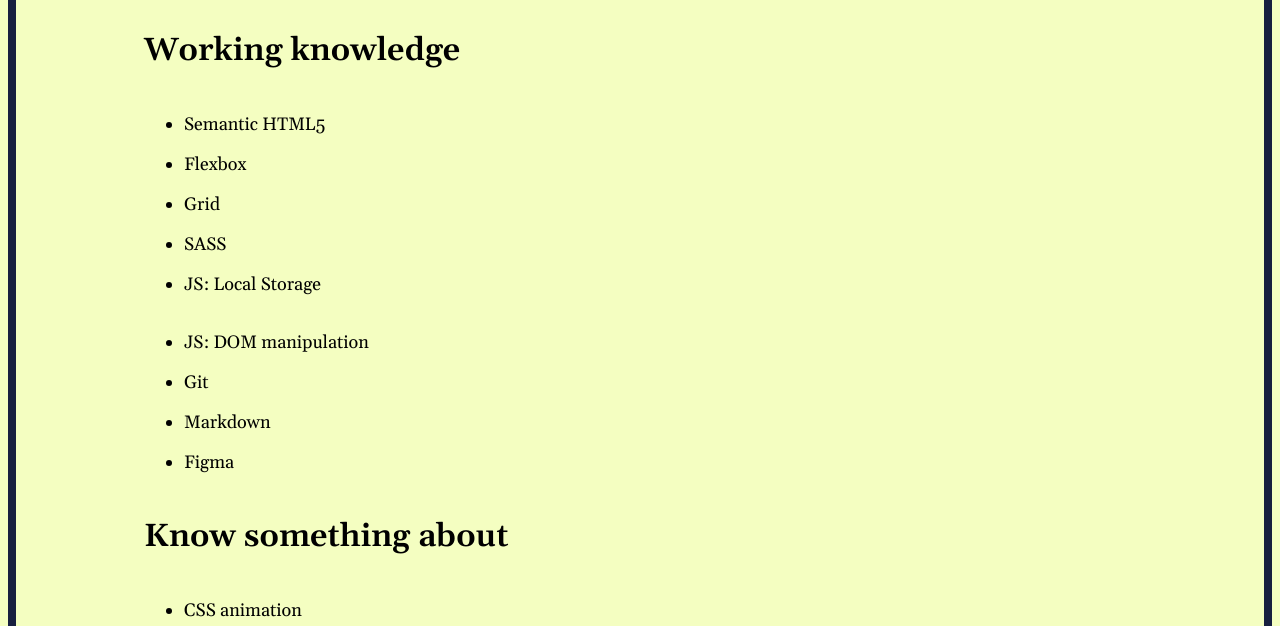
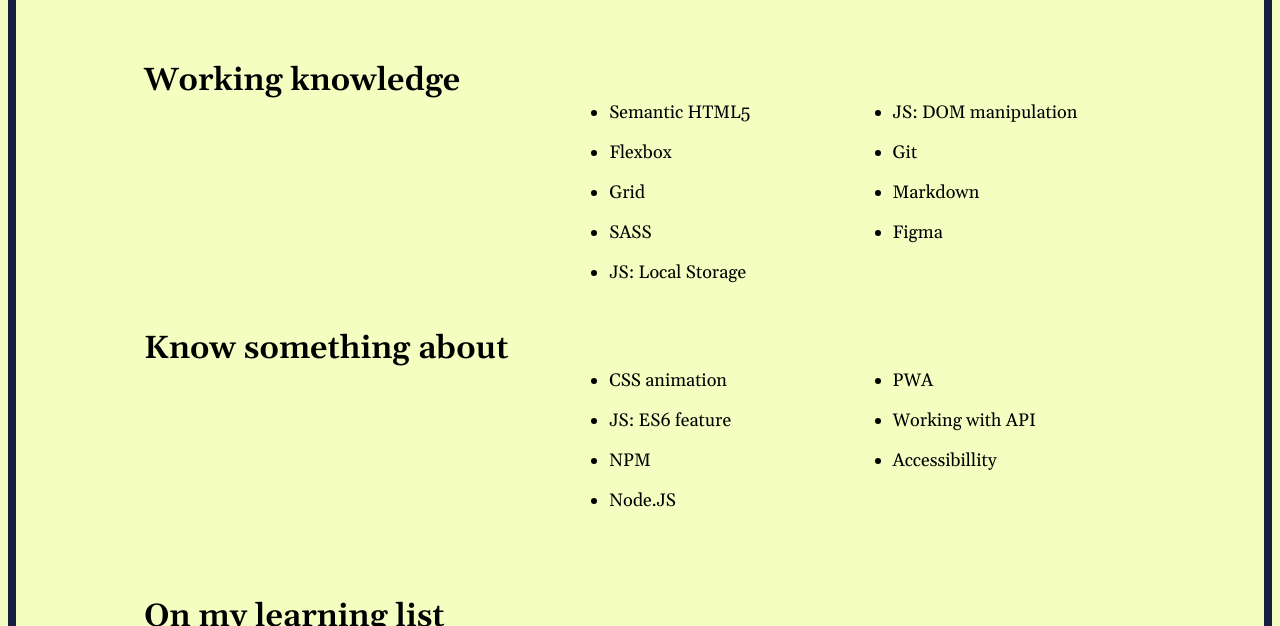
Before and after one commit to Dekstryn/dekstryn.github.io, a website: page src/content/index.html in a window 1280 px wide. Shown: the part 676-1302 px from the top of the page. Drawn offline with nearby package versions, Linux system fonts and the light colour scheme; files that its build step writes are made by us from their sources.

Commit message:
Set skills section view

```diff
--- a/src/scss/_components.scss
+++ b/src/scss/_components.scss
@@ -23,6 +23,7 @@
 }
 .skills{
     margin: 6rem 8rem;
+
     &__header{
         font-weight: 600;
         font-size: 2.25rem;
@@ -33,10 +34,17 @@
         font-weight: 600;
         font-size: 2rem;
         line-height: 2.75rem;
+        margin-right: 0.5rem;
     }
     &__list{
         font-weight: 400;
         font-size: 1.125rem;
         line-height: 2.5rem;
+        padding-top: 3rem;
+    }
+    &__box{
+        display: grid;
+        grid-template-columns: 1.5fr 1fr 1fr;
+        grid-template-rows: repeat(3, 16.75rem);
     }
 }
```
